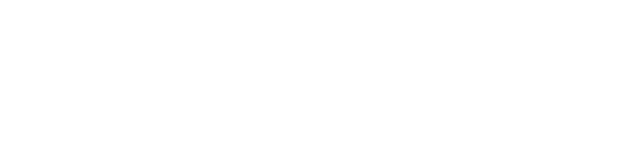
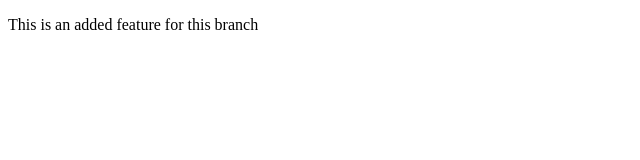
Before and after one commit to MalayHere/localrepo, a plain HTML site: page index.html in a window 1280 px wide. Shown: the whole page, without its empty margins (0-640 px from the left). Drawn offline with Linux system fonts and the light colour scheme.

Commit message:
Updated the index.html

```diff
--- a/index.html
+++ b/index.html
@@ -5,6 +5,6 @@
     <title>Title</title>
 </head>
 <body>
-
+<p>This is an added feature for this branch</p>
 </body>
 </html>
```
